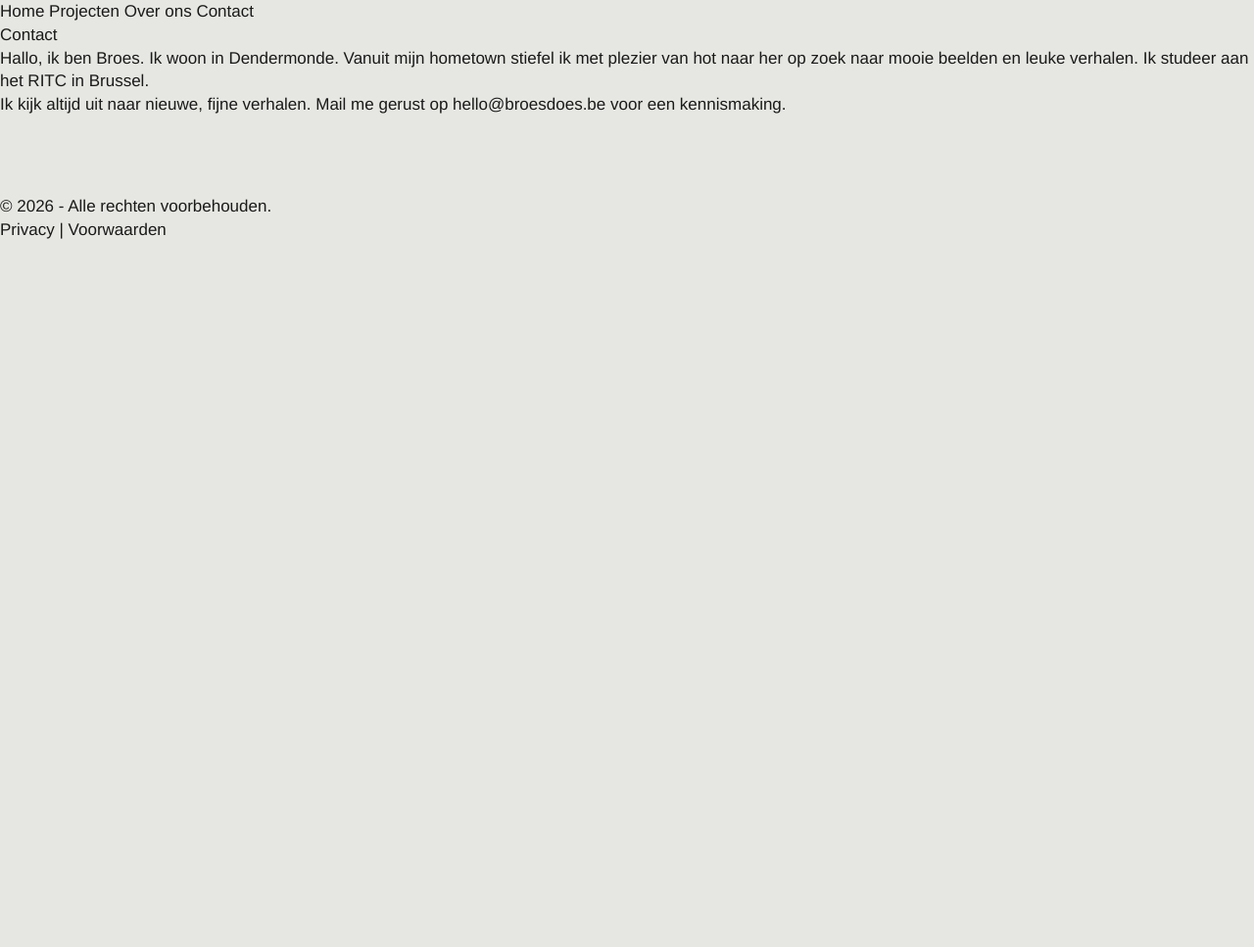
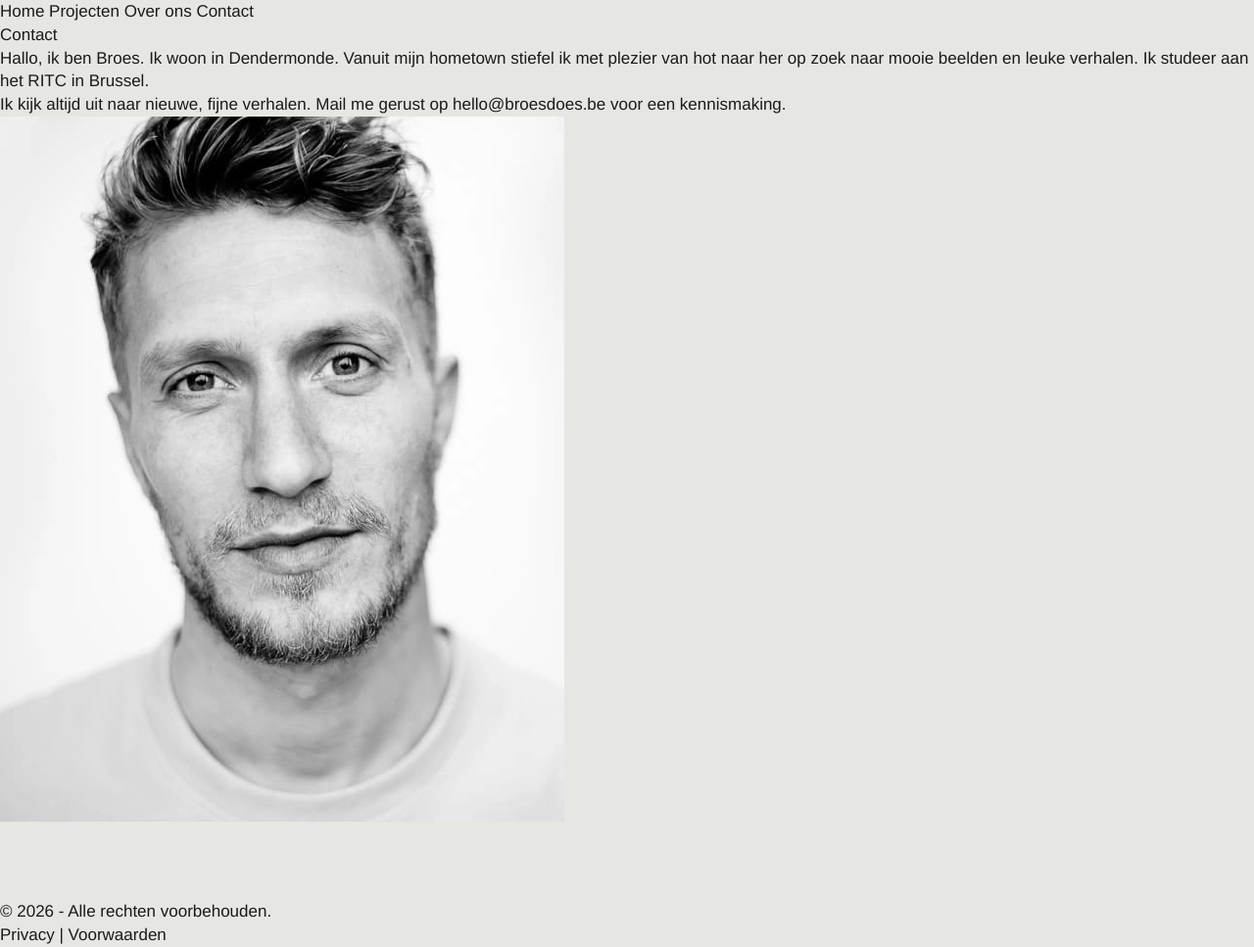
Before and after one commit to groetenuit/broesdoes, a Jekyll site: the page built from 2026-11-07-contact.md, in a window 1280 px wide. Shown: the whole page at 98% size. Built offline with Jekyll 4.4.1, drawn with Linux system fonts in a browser that asks for light colours; before the commit the page ends 900 px from its top, so only the background shows below that.

Commit message:
Update 2026-11-07-contact.md (via Pages CMS)

```diff
--- a/2026-11-07-contact.md
+++ b/2026-11-07-contact.md
@@ -7,3 +7,5 @@ layout: default
 Hallo, ik ben Broes. Ik woon in Dendermonde. Vanuit mijn hometown stiefel ik met plezier van hot naar her op zoek naar mooie beelden en leuke verhalen. Ik studeer aan het RITC in Brussel.
 
 Ik kijk altijd uit naar nieuwe, fijne verhalen. Mail me gerust op [hello@broesdoes.be](mailto:hello@broesdoes.be) voor een kennismaking.
+
+![](/images/dummy.webp)
```
